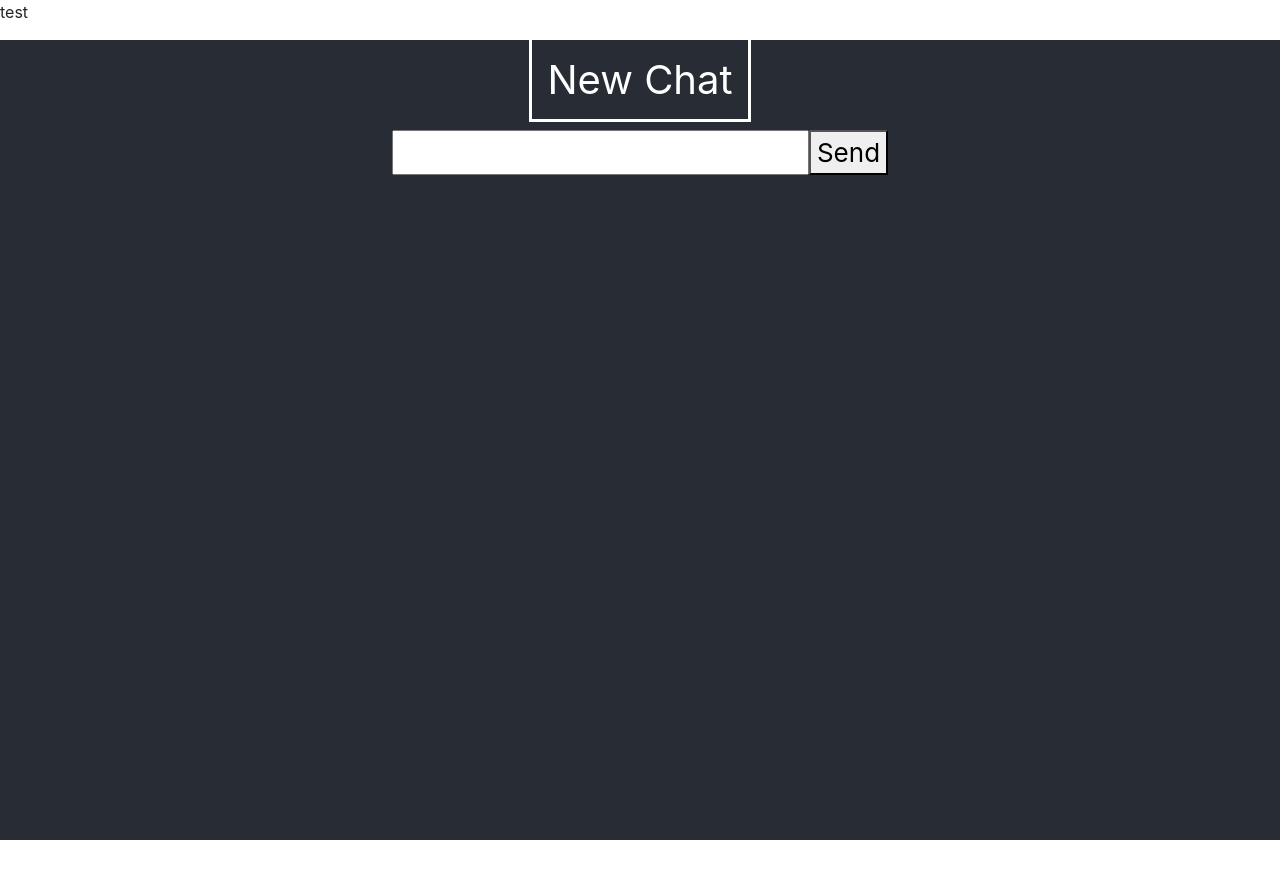
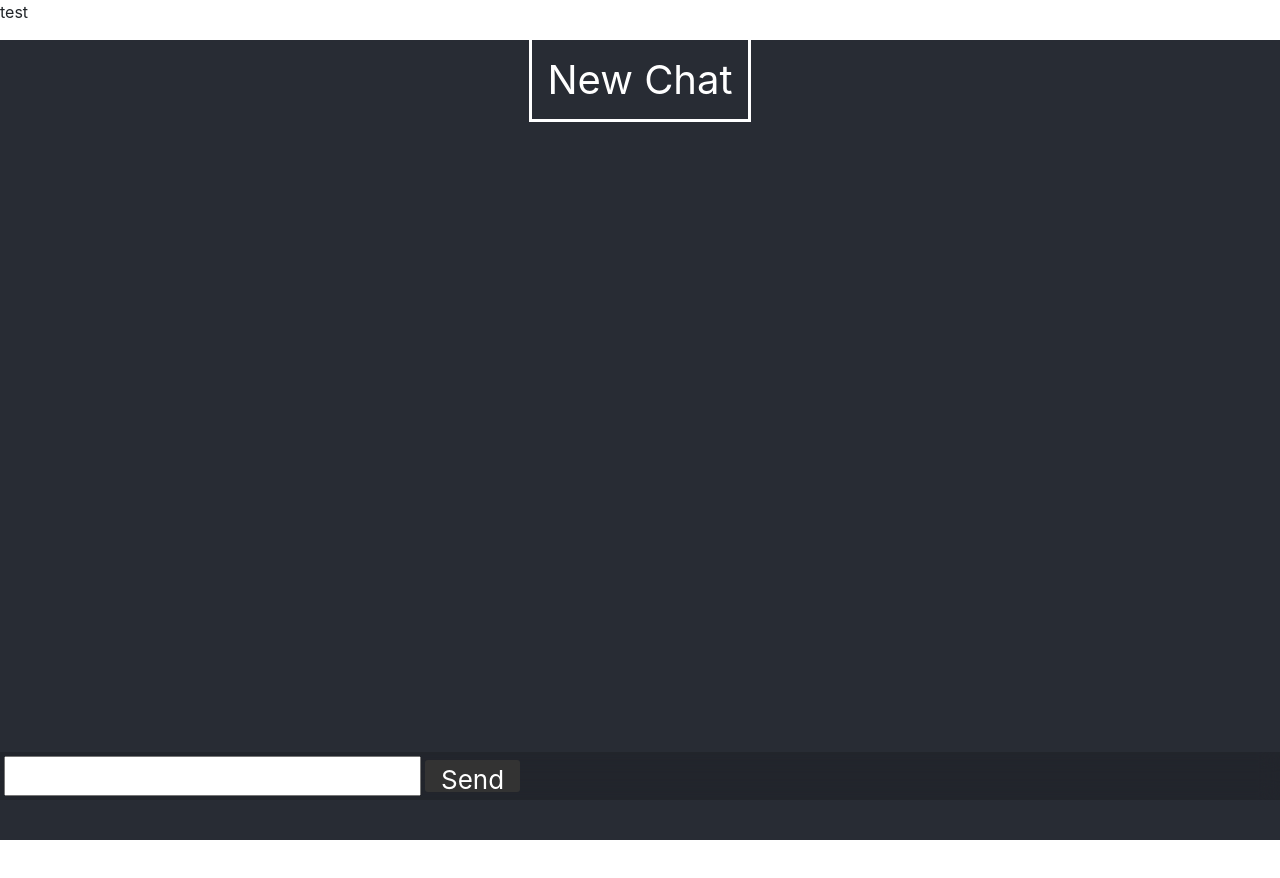
Before and after one commit to QuillDev/hackathon-2021, a React (Create React App) app in the folder client/: page /chat in a window 1280 px wide. Shown: the top 878 px of the page. Before the commit the page ends 840 px from the top, so only its background shows below. Built offline with nearby package versions, Linux system fonts and the light colour scheme.

Commit message:
Epic chat

```diff
--- a/client/src/Components/pages/Chat.js
+++ b/client/src/Components/pages/Chat.js
@@ -1,22 +1,44 @@
 import {Component} from "react";
 import qs from "qs";
 import socketIOClient from "socket.io-client";
+import "./chat.css";
 
 class Chat extends Component{
 
     constructor(props) {
         super(props);
-        this.state = {"roomName": "New Chat"};
+        this.state = {
+            "roomName": "New Chat"
+        };
         this.roomCode = null;
-        this.socket = socketIOClient("https://api.quilldev.tech");
+        this.icon = localStorage.getItem("icon");
+        this.socket = socketIOClient("https://api.quilldev.tech")
 
         //Log the message
-        this.socket.on("chat message", (msg, usr, room) => {
+        this.socket.on("chat message", (msg, usr, icon, room) => {
             if(this.roomCode !== room){
                 return;
             }
 
-            console.log(`${usr} : ${msg}`);
+            const messages = document.getElementById("messages");
+            const prevMsgs = messages.getElementsByTagName("li");
+            const lastMsg = prevMsgs.item(prevMsgs.length - 1);
+
+            const classname = usr.split(" ").join("-");
+
+            if(prevMsgs.length === 0 || classname !== lastMsg.className) {
+                const nameMsg = document.createElement('li');
+                nameMsg.classList.add(classname);
+                nameMsg.classList.add("name");
+                nameMsg.innerHTML= `<p><img src="${icon}" class="user-icon" alt="">${usr}</p></img>`;
+                messages.appendChild(nameMsg);
+                window.scrollTo(0, document.body.scrollHeight);
+            }
+            const item = document.createElement('li');
+            item.classList.add(classname);
+            item.textContent = msg;
+            messages.appendChild(item);
+            window.scrollTo(0, document.body.scrollHeight);
         });
     }
 
@@ -79,7 +101,7 @@ class Chat extends Component{
 
         event.target.reset();
 
-        this.socket.emit("chat message", message, localStorage.getItem("name"), this.roomCode);
+        this.socket.emit("chat message", message, localStorage.getItem("name"), localStorage.getItem("icon"), this.roomCode);
     }
     render(){
         return(
@@ -92,6 +114,8 @@ class Chat extends Component{
                             <a style={{borderStyle:"solid", fontSize:"40px", padding:"15px"}}>{this.state.roomName}</a>
                         </div>
                     </div>
+                    <div id="messages">
+                    </div>
                     <form onSubmit={(event) => this.sendMessage(event)} id="form" action="">
                         <input autoComplete="off" name="chatBox"/>
                         <button>Send</button>
--- /dev/null
+++ b/client/src/Components/pages/chat.css
@@ -0,0 +1,22 @@
+body {
+    margin: 0;
+    padding-bottom: 3rem;
+    font-family: -apple-system, BlinkMacSystemFont, "Segoe UI", Roboto, Helvetica, Arial, sans-serif;
+    overflow: auto;
+}
+.name { color:red; font-size:1em; background: #efefef;}
+
+#form { background: rgba(0, 0, 0, 0.15); padding: 0.25rem; position: fixed; bottom: 0; left: 0; right: 0; display: flex; height: 3rem; box-sizing: border-box; backdrop-filter: blur(10px); }
+#input { border: none; padding: 0 1rem; flex-grow: 1; border-radius: 2rem; margin: 0.25rem; }
+#input:focus { outline: none; }
+#form > button { background: #333; border: none; padding: 0 1rem; margin: 0.25rem; border-radius: 3px; outline: none; color: #fff; }
+
+#messages {
+    list-style-type: none; margin: 0; padding: 0;
+}
+#messages > li { padding: 0.5rem 1rem; }
+
+.user-icon{
+    scale: 75%;
+    border-radius: 50%;
+}
```
Also changed, not shown: 1 other file (tests, documents, lock files or other folders).
